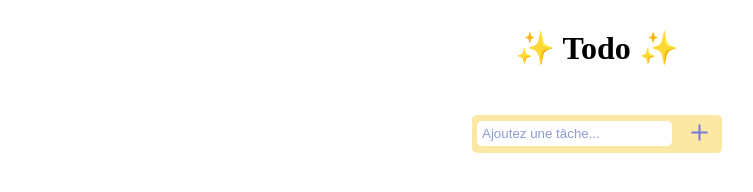
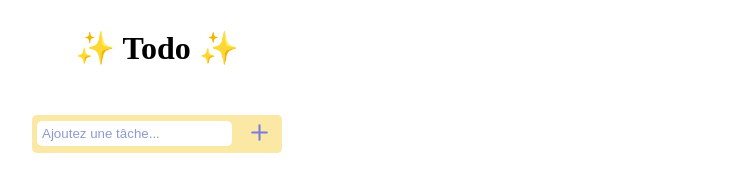
Before and after one commit to GabsBaquie/Extension-Todo, a browser extension: page index.html in a window 1280 px wide. Shown: the whole page, without its empty margins (51-804 px from the left). Drawn offline with Linux system fonts and the light colour scheme.

Commit message:
chore: Update body width and height in style.css

```diff
--- a/style.css
+++ b/style.css
@@ -1,5 +1,6 @@
 body {
-  width: 100%;
+  width: 50vh;
+  height: 100vh;
   display: flex;
   flex-direction: column;
   align-content: center;
```
